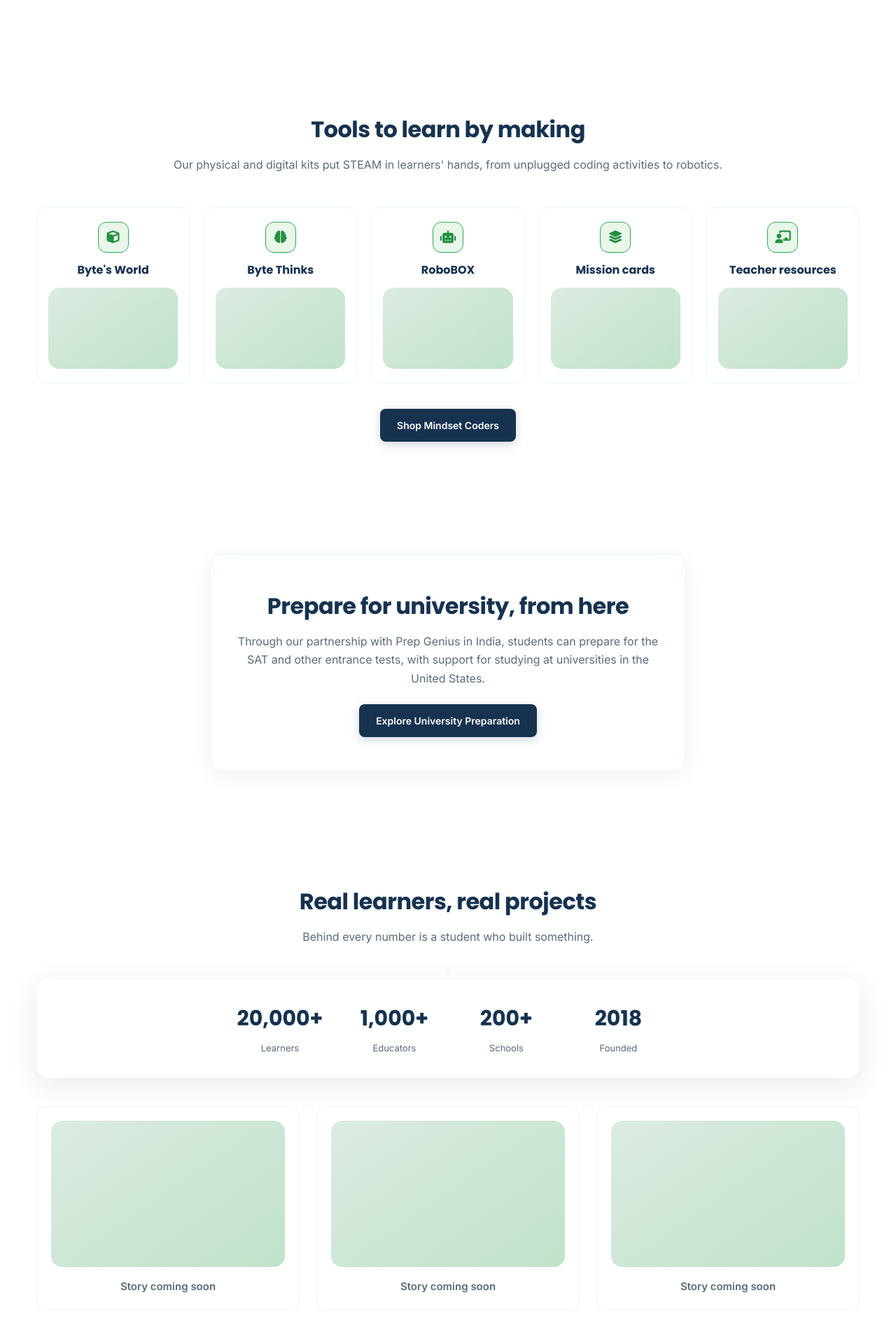
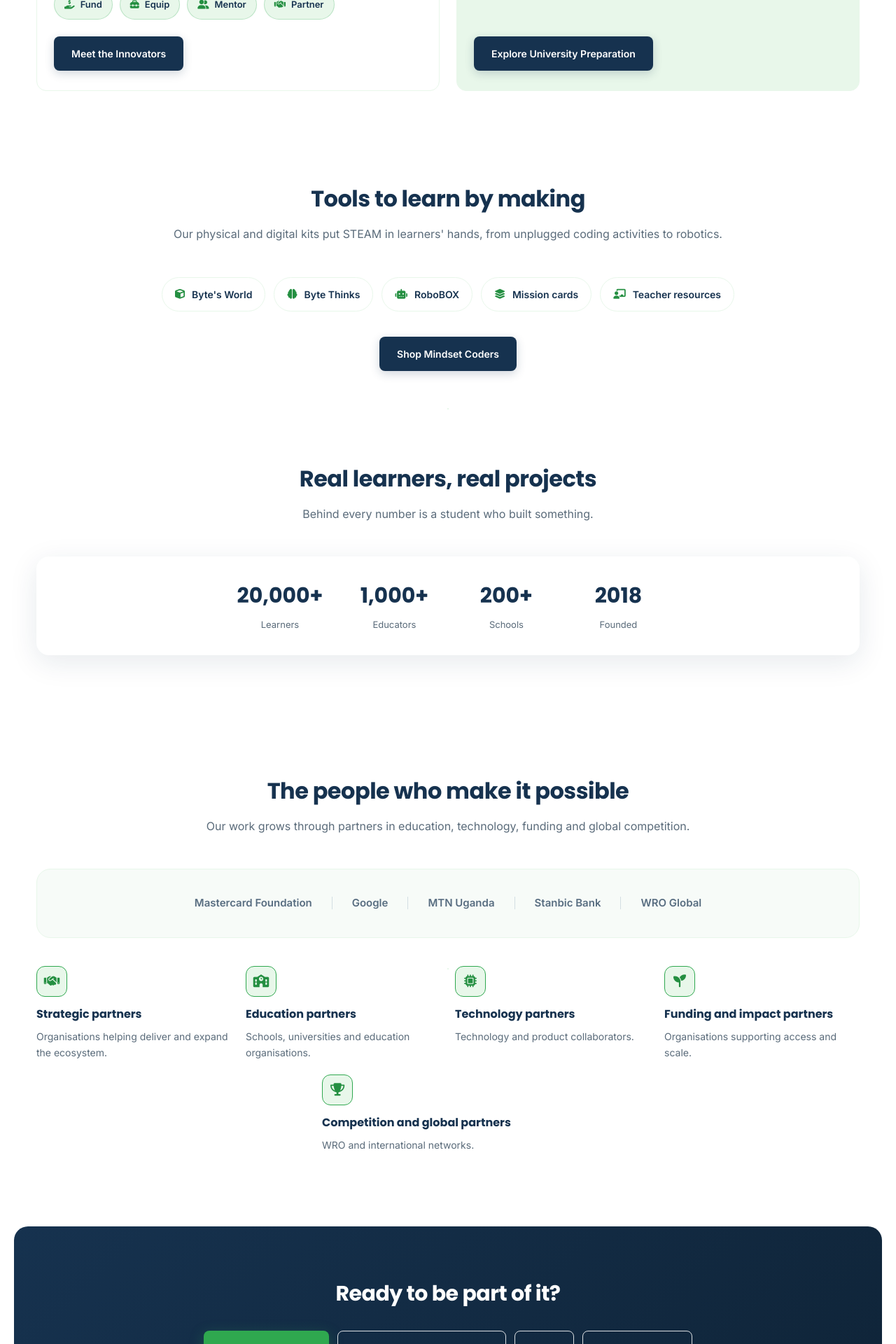
Before and after one commit to MarthaMuronji/Mindset-Coders, a Django app: page / in a window 1280 px wide. Shown: the part 3816-5736 px from the top of the page at 70% size. Run offline with Django 5.2, Linux system fonts and the light colour scheme.

Commit message:
Home page polish, nav, SEO, accessibility, CSS cleanup

```diff
--- a/static/css/style.css
+++ b/static/css/style.css
@@ -5,6 +5,7 @@
     --navy-dark: #0F2438;
     --green: #2FA84F;
     --green-dark: #248F41;
+    --green-text: #1E7A38;
     --green-light: #E8F7EA;
     --text-muted: #5A6B7A;
     --white: #FFFFFF;
@@ -178,6 +256,11 @@
     border: none;
 }
 
+.btn {
+    border: 1.5px solid transparent;
+}
+
+
 .btn:hover {
     transform: translateY(-2px);
 }
@@ -1108,11 +1141,6 @@
 
 .img-slot--hero img {
     border-radius: 20px;
-}
-
-.img-slot--product {
-    aspect-ratio: 16 / 10;
-    margin-top: 12px;
 }
 
 .img-slot--story {
@@ -1140,8 +1168,40 @@
 
 /* ===== Home page sections ===== */
 .home-section {
-    padding-top: 80px;
-    padding-bottom: 80px;
+    padding-top: 64px;
+    padding-bottom: 64px;
+}
+
+.section-decor {
+    position: relative;
+    overflow: hidden;
+}
+
+.section-decor > :not(.dot-grid--section) {
+    position: relative;
+    z-index: 1;
+}
+
+.dot-grid--section {
+    opacity: 0.18;
+    width: 96px;
+    height: 96px;
+    z-index: 0;
+    pointer-events: none;
+}
+
+.dot-grid--section-tr {
+    top: 24px;
+    right: 32px;
+    left: auto;
+    bottom: auto;
+}
+
+.dot-grid--section-bl {
+    bottom: 32px;
+    left: 24px;
+    top: auto;
+    right: auto;
 }
 
 .section-tint {
@@ -1343,44 +1403,94 @@
     color: var(--green-dark);
 }
 
-.product-tiles {
+.home-duo-grid {
     display: grid;
-    grid-template-columns: repeat(auto-fit, minmax(180px, 1fr));
-    gap: 20px;
-}
-
-.product-tile {
+    grid-template-columns: repeat(2, 1fr);
+    gap: 24px;
+    align-items: stretch;
+}
+
+.home-duo-card {
+    display: flex;
+    flex-direction: column;
+    text-align: left;
+    padding: 0;
+    overflow: hidden;
+}
+
+.home-duo-card-body {
+    padding: 28px 24px;
+    flex: 1;
+    display: flex;
+    flex-direction: column;
+    align-items: flex-start;
+}
+
+.home-duo-card-body h2 {
+    text-align: left;
+    font-size: 22px;
+    margin-bottom: 12px;
+}
+
+.home-duo-card-body p {
+    color: var(--text-muted);
+    font-size: 15px;
+    margin-bottom: 16px;
+    flex: 1;
+}
+
+.home-duo-card--university {
+    background: var(--green-light);
+}
+
+.home-duo-card--university .home-duo-card-body {
+    padding-top: 32px;
+}
+
+.home-duo-card-icon {
+    margin-bottom: 16px;
+}
+
+.img-slot--innovators-card {
+    aspect-ratio: 16 / 10;
+    border-radius: 14px 14px 0 0;
+}
+
+.product-pills {
+    display: flex;
+    flex-wrap: wrap;
+    justify-content: center;
+    gap: 12px;
+    max-width: 820px;
+    margin: 0 auto;
+}
+
+.product-pill {
+    display: inline-flex;
+    align-items: center;
+    gap: 10px;
     background: var(--white);
     border: 1px solid var(--green-light);
-    border-radius: 14px;
-    padding: 20px 16px;
-    text-align: center;
-}
-
-.product-tile h3 {
-    font-size: 16px;
-    margin: 12px 0 0;
-    color: var(--navy);
-}
-
-.product-tile-icon {
-    margin: 0 auto;
-}
-
-.home-university-inner {
-    text-align: center;
-    max-width: 680px;
-    margin: 0 auto;
-    background: var(--white);
-    border: 1px solid var(--green-light);
-    border-radius: 18px;
-    padding: 48px 36px;
-    box-shadow: 0 8px 28px rgba(22, 50, 79, 0.06);
-}
-
-.home-university-inner p {
-    color: var(--text-muted);
-    margin-bottom: 24px;
+    border-radius: 999px;
+    padding: 12px 18px;
+    font-size: 14px;
+    font-weight: 600;
+    color: var(--navy);
+    transition: transform 0.25s, box-shadow 0.25s, border-color 0.25s;
+}
+
+.product-pill i {
+    color: var(--green-dark);
+}
+
+.product-pill:hover {
+    transform: translateY(-3px);
+    box-shadow: 0 10px 24px rgba(22, 50, 79, 0.08);
+    border-color: var(--green);
+}
+
+.ecosystem-category-icon {
+    margin-bottom: 12px;
 }
 
 .story-cards {
@@ -1410,16 +1520,15 @@
 }
 
 .ecosystem-categories {
-    display: grid;
-    grid-template-columns: repeat(auto-fit, minmax(220px, 1fr));
+    display: flex;
+    flex-wrap: wrap;
+    justify-content: center;
     gap: 20px;
 }
 
 .ecosystem-category {
-    background: var(--white);
-    border: 1px solid var(--green-light);
-    border-radius: 12px;
-    padding: 22px 20px;
+    flex: 1 1 220px;
+    max-width: 360px;
 }
 
 .ecosystem-category h3 {
@@ -1614,7 +1694,41 @@
     margin-bottom: 1.5rem;
     font-weight: 600;
 }
-a {
-    text-decoration: none;
-    color: inherit;
-}
+
+
+.logo {
+    flex-shrink: 0;
+    margin-right: 32px;
+}
+
+.nav-links {
+    gap: 24px;
+}
+
+.nav-links a {
+    white-space: nowrap;
+    font-size: 14.5px;
+}
+
+.footer-links {
+    display: flex;
+    flex-wrap: wrap;
+    justify-content: center;
+    gap: 8px 24px;
+    margin-bottom: 18px;
+}
+
+.footer-links a {
+    color: #C7D6E0;
+    font-size: 14px;
+    transition: color 0.2s;
+}
+
+.footer-links a:hover {
+    color: var(--green);
+}
+
+.footer-links a:focus-visible {
+    outline: 2px solid var(--green);
+    outline-offset: 3px;
+}
--- a/templates/base.html
+++ b/templates/base.html
@@ -5,12 +5,25 @@
     <meta charset="UTF-8">
     <meta name="viewport" content="width=device-width, initial-scale=1.0">
     <title>{% block title %}Mindset Coders Uganda{% endblock %}</title>
-    <meta name="description" content="{% block meta_description %}Mindset Coders Uganda builds accessible STEM learning pathways for young people across Africa.{% endblock %}">
+    <meta name="description" content="{% block meta_description %}Mindset Coders is a STEAM EdTech product company building learning pathways, tools and resources for learners and schools in Uganda.{% endblock %}">
+    <meta property="og:title" content="{% block meta_title_og %}Mindset Coders Uganda{% endblock %}">
+    <meta property="og:description" content="{% block og_description %}Mindset Coders is a STEAM EdTech product company building learning pathways, tools and resources for learners and schools in Uganda.{% endblock %}">
+    <meta property="og:type" content="website">
+    <meta property="og:url" content="{{ request.build_absolute_uri }}">
+    <meta name="theme-color" content="#16324F">
     <link rel="stylesheet" href="{% static 'css/style.css' %}">
     <link rel="preconnect" href="https://fonts.googleapis.com">
     <link rel="preconnect" href="https://fonts.gstatic.com" crossorigin>
     <link rel="stylesheet" href="https://cdnjs.cloudflare.com/ajax/libs/font-awesome/6.5.1/css/all.min.css">
     <link href="https://fonts.googleapis.com/css2?family=Poppins:wght@400;500;600;700;800&family=Inter:wght@400;500;600&display=swap" rel="stylesheet">
+    <noscript>
+        <style>
+            .reveal {
+                opacity: 1 !important;
+                transform: none !important;
+            }
+        </style>
+    </noscript>
 </head>
 <body>
 
@@ -23,15 +36,14 @@
                 <span></span><span></span><span></span>
             </button>
             <div class="nav-collapse">
+                <!-- Planned nav items when pages exist: Mindset Learn, Global Opportunities, Shop -->
                 <ul class="nav-links">
     <li><a href="{% url 'home' %}">Home</a></li>
     <li><a href="{% url 'about' %}">About</a></li>
     <li><a href="{% url 'programs' %}">Programs</a></li>
+    <li><a href="{% url 'for_schools' %}">For Schools</a></li>
     <li><a href="{% url 'competitions' %}">Competitions</a></li>
-            <li><a href="{% url 'events' %}">Events</a></li>
-            <li><a href="{% url 'resources' %}">Resources</a></li>
-            <li><a href="{% url 'partners' %}">Partners</a></li>
-            <li><a href="{% url 'blog' %}">Blog</a></li>
+    <li><a href="{% url 'partners' %}">Our Ecosystem</a></li>
     <li><a href="{% url 'contact' %}">Contact</a></li>
 </ul>
                 <a href="#" class="btn btn-login">Login</a>
@@ -46,6 +58,15 @@
 
     <footer class="site-footer">
         <div class="footer-brand">mindset<span class="logo-accent">&lt;/&gt;</span></div>
+
+        <ul class="footer-links">
+    <li><a href="{% url 'events' %}">Events</a></li>
+    <li><a href="{% url 'resources' %}">Resources</a></li>
+    <li><a href="{% url 'blog' %}">Blog</a></li>
+    <li><a href="{% url 'for_educators' %}">For Educators</a></li>
+    <li><a href="{% url 'for_learners' %}">For Learners</a></li>
+</ul>
+
         <p class="footer-copy">&copy; {% now "Y" %} Mindset Coders Uganda. Think. Code. Create. Solve.</p>
         <div class="footer-socials">
             <a href="#" aria-label="Facebook"><i class="fa-brands fa-facebook-f"></i></a>
--- a/templates/home.html
+++ b/templates/home.html
@@ -2,17 +2,20 @@
 {% load static %}
 
 {% block title %}Home | Mindset Coders Uganda{% endblock %}
+{% block meta_title_og %}Home | Mindset Coders Uganda{% endblock %}
+{% block meta_description %}Mindset Coders is a STEAM EdTech product company building learning pathways, tools and resources for learners and schools in Uganda.{% endblock %}
+{% block og_description %}Mindset Coders is a STEAM EdTech product company building learning pathways, tools and resources for learners and schools in Uganda.{% endblock %}
 
 {% block content %}
 
 <section class="hero">
     <div class="hero-content reveal">
         <span class="badge">Uganda's official WRO affiliate</span>
-        <h1>We build STEAM learning pathways</h1>
+        <h1>We build <span class="hero-steam">STEAM</span> learning pathways</h1>
         <p>We build the tools, resources and systems that enable STEAM education, from curiosity to creation.</p>
         <div class="hero-actions">
             <!-- TODO: link to Mindset Learn page when built -->
-            <a href="#" class="btn btn-primary">Join Mindset Learn</a>
+            <a href="{% url 'contact' %}" class="btn btn-primary">Join Mindset Learn</a>
             <a href="{% url 'for_schools' %}" class="btn btn-outline">Bring STEAM to Your School</a>
         </div>
     </div>
@@ -54,7 +57,8 @@
     </div>
 </section>
 
-<section class="home-section steam-pathway reveal">
+<section class="home-section steam-pathway section-decor reveal">
+    <div class="dot-grid dot-grid--section dot-grid--section-tr" aria-hidden="true"></div>
     <h2>Discover → Build → Innovate</h2>
     <p class="section-subtitle">Every learner starts with curiosity. They learn by making things, then take those ideas further than the classroom.</p>
     <div class="steam-pathway-steps">
@@ -79,7 +83,8 @@
     <p class="steam-pathway-closing reveal reveal-delay-4">Technology doesn't replace creativity. It gives creativity new ways to come alive, through robotics, music, design, storytelling and more.</p>
 </section>
 
-<section class="home-section home-mindset-learn section-tint reveal">
+<section class="home-section home-mindset-learn section-tint section-decor reveal">
+    <div class="dot-grid dot-grid--section dot-grid--section-bl" aria-hidden="true"></div>
     <div class="section-split">
         <div class="section-split-text">
             <h2>A learning pathway for the next generation of innovators</h2>
@@ -89,7 +94,7 @@
                 <span class="pricing-chip">Six levels: UGX 20,000 each</span>
             </div>
             <!-- TODO: link to Mindset Learn page when built -->
-            <a href="#" class="btn btn-primary">Join Mindset Learn</a>
+            <a href="{% url 'contact' %}" class="btn btn-primary">Join Mindset Learn</a>
         </div>
         <div class="img-slot img-slot--mindset-learn">
             <!-- TODO: static/images/mindset-learn.jpg -->
@@ -109,9 +114,6 @@
                 <li><i class="fa-solid fa-check" aria-hidden="true"></i> AI education</li>
                 <li><i class="fa-solid fa-check" aria-hidden="true"></i> STEAM clubs</li>
                 <li><i class="fa-solid fa-check" aria-hidden="true"></i> Teacher training</li>
-                <li><i class="fa-solid fa-check" aria-hidden="true"></i> Competition preparation</li>
-                <li><i class="fa-solid fa-check" aria-hidden="true"></i> Learning kits</li>
-                <li><i class="fa-solid fa-check" aria-hidden="true"></i> Access to Mindset Learn</li>
             </ul>
             <a href="{% url 'for_schools' %}" class="btn btn-primary">Bring STEAM to Your School</a>
         </div>
@@ -128,7 +130,7 @@
         <h2>Learning that reaches beyond Uganda</h2>
         <p>Our learners compete at the World Robot Olympiad, collaborate with students in other countries and show their work to a global STEAM community. WRO is one doorway, and there are more.</p>
         <!-- TODO: link to Global Opportunities page when built -->
-        <a href="#" class="btn btn-primary">Explore Global Opportunities</a>
+        <a href="{% url 'contact' %}" class="btn btn-primary">Explore Global Opportunities</a>
     </div>
     <div class="wro-spotlight-image">
         <div class="img-slot img-slot--global-wro">
@@ -139,9 +141,15 @@
     </div>
 </section>
 
-<section class="home-section home-innovators reveal">
-    <div class="section-split">
-        <div class="section-split-text">
+<section class="home-section home-duo reveal">
+    <div class="home-duo-grid">
+        <article class="home-duo-card build-card">
+            <div class="img-slot img-slot--innovators img-slot--innovators-card">
+                <!-- TODO: static/images/innovators.jpg -->
+                <div class="img-slot__placeholder" aria-hidden="true"></div>
+                <img src="{% static 'images/innovators.jpg' %}" alt="Young innovators presenting a STEAM project from the Innovators' Circle" width="560" height="420" loading="lazy" onerror="this.remove()">
+            </div>
+            <div class="home-duo-card-body">
                 <h2>Where young ideas meet opportunity</h2>
                 <p>Some student projects are too good to stay in the classroom. The Innovators' Circle showcases promising young innovators and connects them to the support they need. You can fund, equip, mentor or partner with them.</p>
                 <div class="action-chips">
@@ -151,72 +159,34 @@
                     <span class="action-chip"><i class="fa-solid fa-handshake" aria-hidden="true"></i> Partner</span>
                 </div>
                 <!-- TODO: link to Innovators' Circle page when built -->
-            <a href="#" class="btn btn-primary">Meet the Innovators</a>
+                <a href="{% url 'contact' %}" class="btn btn-primary">Meet the Innovators</a>
             </div>
-        <div class="img-slot img-slot--innovators">
-            <!-- TODO: static/images/innovators.jpg -->
-            <div class="img-slot__placeholder" aria-hidden="true"></div>
-            <img src="{% static 'images/innovators.jpg' %}" alt="Young innovators presenting a STEAM project from the Innovators' Circle" width="560" height="420" loading="lazy" onerror="this.remove()">
+        </article>
+        <article class="home-duo-card build-card home-duo-card--university">
+            <div class="home-duo-card-body">
+                <div class="why-icon home-duo-card-icon" aria-hidden="true"><i class="fa-solid fa-graduation-cap"></i></div>
+                <h2>Prepare for university, from here</h2>
+                <p>Through our partnership with Prep Genius in India, students can prepare for the SAT and other entrance tests, with support for studying at universities in the United States.</p>
+                <!-- TODO: link to University Preparation page when built -->
+                <a href="{% url 'contact' %}" class="btn btn-primary">Explore University Preparation</a>
             </div>
+        </article>
     </div>
 </section>
 
 <section class="home-section home-products reveal">
     <h2>Tools to learn by making</h2>
     <p class="section-subtitle">Our physical and digital kits put STEAM in learners' hands, from unplugged coding activities to robotics.</p>
-    <div class="product-tiles">
-        <div class="product-tile reveal reveal-delay-1">
-            <div class="product-tile-icon why-icon" aria-hidden="true"><i class="fa-solid fa-cube"></i></div>
-            <h3>Byte's World</h3>
-            <div class="img-slot img-slot--product">
-                <!-- TODO: product image Byte's World -->
-                <div class="img-slot__placeholder" aria-hidden="true"></div>
-            </div>
-        </div>
-        <div class="product-tile reveal reveal-delay-2">
-            <div class="product-tile-icon why-icon" aria-hidden="true"><i class="fa-solid fa-brain"></i></div>
-            <h3>Byte Thinks</h3>
-            <div class="img-slot img-slot--product">
-                <!-- TODO: product image Byte Thinks -->
-                <div class="img-slot__placeholder" aria-hidden="true"></div>
-            </div>
-        </div>
-        <div class="product-tile reveal reveal-delay-3">
-            <div class="product-tile-icon why-icon" aria-hidden="true"><i class="fa-solid fa-robot"></i></div>
-            <h3>RoboBOX</h3>
-            <div class="img-slot img-slot--product">
-                <!-- TODO: product image RoboBOX -->
-                <div class="img-slot__placeholder" aria-hidden="true"></div>
-            </div>
-        </div>
-        <div class="product-tile reveal reveal-delay-4">
-            <div class="product-tile-icon why-icon" aria-hidden="true"><i class="fa-solid fa-layer-group"></i></div>
-            <h3>Mission cards</h3>
-            <div class="img-slot img-slot--product">
-                <!-- TODO: product image Mission cards -->
-                <div class="img-slot__placeholder" aria-hidden="true"></div>
-            </div>
-        </div>
-        <div class="product-tile reveal reveal-delay-5">
-            <div class="product-tile-icon why-icon" aria-hidden="true"><i class="fa-solid fa-chalkboard-user"></i></div>
-            <h3>Teacher resources</h3>
-            <div class="img-slot img-slot--product">
-                <!-- TODO: product image Teacher resources -->
-                <div class="img-slot__placeholder" aria-hidden="true"></div>
-            </div>
-        </div>
+    <!-- TODO: add product photo tiles when assets are ready -->
+    <div class="product-pills">
+        <span class="product-pill reveal reveal-delay-1"><i class="fa-solid fa-cube" aria-hidden="true"></i> Byte's World</span>
+        <span class="product-pill reveal reveal-delay-2"><i class="fa-solid fa-brain" aria-hidden="true"></i> Byte Thinks</span>
+        <span class="product-pill reveal reveal-delay-3"><i class="fa-solid fa-robot" aria-hidden="true"></i> RoboBOX</span>
+        <span class="product-pill reveal reveal-delay-4"><i class="fa-solid fa-layer-group" aria-hidden="true"></i> Mission cards</span>
+        <span class="product-pill reveal reveal-delay-5"><i class="fa-solid fa-chalkboard-user" aria-hidden="true"></i> Teacher resources</span>
     </div>
     <!-- TODO: link to Shop page when built -->
-    <p class="section-cta-wrap"><a href="#" class="btn btn-primary">Shop Mindset Coders</a></p>
-</section>
-
-<section class="home-section home-university reveal">
-    <div class="home-university-inner">
-        <h2>Prepare for university, from here</h2>
-        <p>Through our partnership with Prep Genius in India, students can prepare for the SAT and other entrance tests, with support for studying at universities in the United States.</p>
-        <!-- TODO: link to University Preparation page when built -->
-        <a href="#" class="btn btn-primary">Explore University Preparation</a>
-    </div>
+    <p class="section-cta-wrap"><a href="{% url 'contact' %}" class="btn btn-primary">Shop Mindset Coders</a></p>
 </section>
 
 <section class="home-section home-impact reveal">
@@ -240,22 +210,20 @@
             <span class="stat-label">Founded</span>
         </div>
     </div>
+    {% comment %}Restore story cards below when real learner stories exist.
     <div class="story-cards">
-        <!-- TODO: replace with real learner story -->
         <article class="story-card reveal reveal-delay-1">
             <div class="img-slot img-slot--story">
                 <div class="img-slot__placeholder" aria-hidden="true"></div>
             </div>
             <p class="story-card-placeholder">Story coming soon</p>
         </article>
-        <!-- TODO: replace with real learner story -->
         <article class="story-card reveal reveal-delay-2">
             <div class="img-slot img-slot--story">
                 <div class="img-slot__placeholder" aria-hidden="true"></div>
             </div>
             <p class="story-card-placeholder">Story coming soon</p>
         </article>
-        <!-- TODO: replace with real learner story -->
         <article class="story-card reveal reveal-delay-3">
             <div class="img-slot img-slot--story">
                 <div class="img-slot__placeholder" aria-hidden="true"></div>
@@ -263,6 +231,7 @@
             <p class="story-card-placeholder">Story coming soon</p>
         </article>
     </div>
+    {% endcomment %}
 </section>
 
 <section class="home-section home-ecosystem reveal">
@@ -283,22 +252,27 @@
     </div>
     <div class="ecosystem-categories">
         <div class="ecosystem-category reveal reveal-delay-1">
+            <div class="why-icon ecosystem-category-icon" aria-hidden="true"><i class="fa-solid fa-handshake"></i></div>
             <h3>Strategic partners</h3>
             <p>Organisations helping deliver and expand the ecosystem.</p>
         </div>
         <div class="ecosystem-category reveal reveal-delay-2">
+            <div class="why-icon ecosystem-category-icon" aria-hidden="true"><i class="fa-solid fa-school"></i></div>
             <h3>Education partners</h3>
             <p>Schools, universities and education organisations.</p>
         </div>
         <div class="ecosystem-category reveal reveal-delay-3">
+            <div class="why-icon ecosystem-category-icon" aria-hidden="true"><i class="fa-solid fa-microchip"></i></div>
             <h3>Technology partners</h3>
             <p>Technology and product collaborators.</p>
         </div>
         <div class="ecosystem-category reveal reveal-delay-4">
+            <div class="why-icon ecosystem-category-icon" aria-hidden="true"><i class="fa-solid fa-seedling"></i></div>
             <h3>Funding and impact partners</h3>
             <p>Organisations supporting access and scale.</p>
         </div>
         <div class="ecosystem-category reveal reveal-delay-5">
+            <div class="why-icon ecosystem-category-icon" aria-hidden="true"><i class="fa-solid fa-trophy"></i></div>
             <h3>Competition and global partners</h3>
             <p>WRO and international networks.</p>
         </div>
@@ -310,10 +284,10 @@
     <h2>Ready to be part of it?</h2>
     <div class="cta-banner-actions">
         <!-- TODO: link to Mindset Learn page when built -->
-        <a href="#" class="btn btn-primary">Join Mindset Learn</a>
+        <a href="{% url 'contact' %}" class="btn btn-primary">Join Mindset Learn</a>
         <a href="{% url 'for_schools' %}" class="btn btn-outline btn-outline-light">Bring STEAM to Your School</a>
         <!-- TODO: link to Shop page when built -->
-        <a href="#" class="btn btn-outline btn-outline-light">Shop</a>
+        <a href="{% url 'contact' %}" class="btn btn-outline btn-outline-light">Shop</a>
         <a href="{% url 'partners' %}" class="btn btn-outline btn-outline-light">Partner With Us</a>
     </div>
 </section>
```
Also changed, not shown: other parts of static/css/style.css (+151 -153 lines), static/js/main.js (+28 -6 lines). Lines whose indentation alone changed are shown as unchanged.
